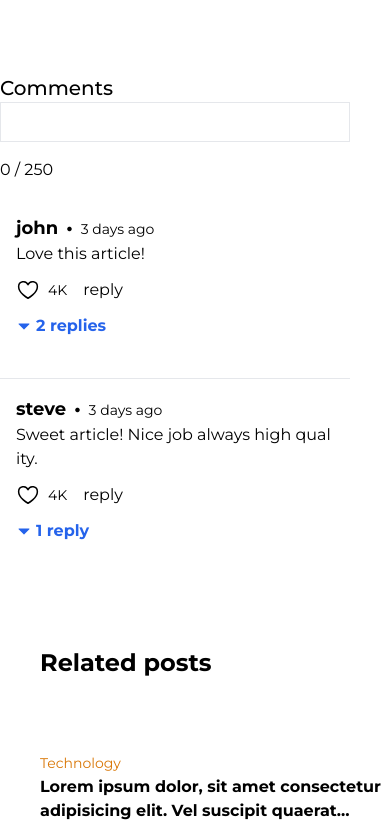
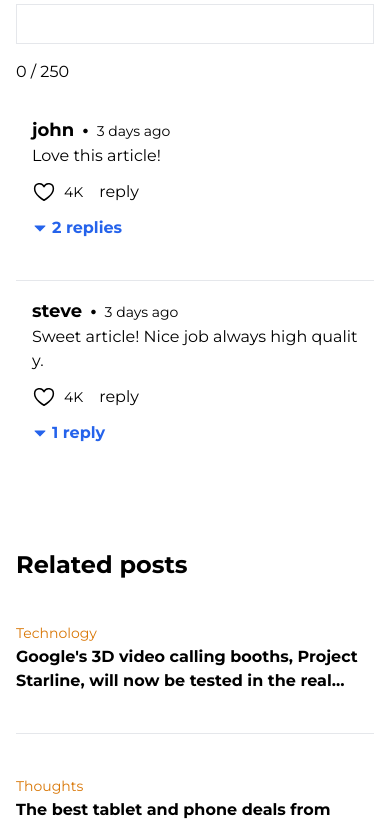
Before and after one commit to RahinF/blog, a React (Create React App) app: page /post/1 in a window 390 px wide. Shown: the part 1158-1982 px from the top of the page. Built offline with nearby package versions, Linux system fonts and the light colour scheme.

Commit message:
moved dummy post data, made split accept classes as props, home and post use card component

```diff
--- a/src/components/Card.tsx
+++ b/src/components/Card.tsx
@@ -1,11 +1,14 @@
-const Card = () => {
+import IPost from "../types/IPost";
+
+interface Props {
+  post: IPost;
+}
+
+const Card = ({ post }: Props) => {
   return (
     <article className="py-10">
-      <span className="text-sm text-primary">Technology</span>
-      <h1 className="font-bold line-clamp-2">
-        Lorem ipsum dolor, sit amet consectetur adipisicing elit. Vel suscipit
-        quaerat architecto iure voluptates.
-      </h1>
+      <span className="text-sm capitalize text-primary">{post.category}</span>
+      <h1 className="font-bold line-clamp-2">{post.title}</h1>
     </article>
   );
 };
--- a/src/layout/Split.tsx
+++ b/src/layout/Split.tsx
@@ -1,24 +1,44 @@
+import clsx from "clsx";
+
 interface Props {
   children: React.ReactNode;
+  classes?: string;
 }
 
-const Split = ({ children }: Props) => {
+const Split = ({ children, classes }: Props) => {
   return (
-    <main className="m-auto flex min-h-screen max-w-screen-lg flex-col lg:flex-row">
+    <main
+      className={clsx({
+        "min-h-screen max-w-screen-lg": true,
+        "m-auto flex flex-col gap-20 px-4 py-20": true,
+        "lg:flex-row xl:px-0": true,
+        [classes as string]: classes,
+      })}
+    >
       {children}
     </main>
   );
 };
 
-Split.Left = ({ children }: Props) => {
+Split.Left = ({ children, classes }: Props) => {
   return (
-    <article className="basis-full pr-10 pt-20 lg:border-r">{children}</article>
+    <article
+      className={clsx("basis-full", {
+        [classes as string]: classes,
+      })}
+    >
+      {children}
+    </article>
   );
 };
 
-Split.Right = ({ children }: Props) => {
+Split.Right = ({ children, classes }: Props) => {
   return (
-    <aside className="flex basis-1/2 flex-col gap-8 pl-10 py-20">
+    <aside
+      className={clsx("basis-1/2", {
+        [classes as string]: classes,
+      })}
+    >
       {children}
     </aside>
   );
--- a/src/pages/Home.tsx
+++ b/src/pages/Home.tsx
@@ -1,30 +1,7 @@
+import Card from "../components/Card";
+import posts from "../placeholder/post";
+
 const Home = () => {
-
-  const featuredPosts = [
-    {
-      title:
-        "Google's 3D video calling booths, Project Starline, will now be tested in the real world",
-      date: "21 Janurary 2002",
-      image:
-        "https://images.unsplash.com/photo-1664997430789-b32d7653ff12?ixlib=rb-1.2.1&ixid=MnwxMjA3fDB8MHxwaG90by1wYWdlfHx8fGVufDB8fHx8&auto=format&fit=crop&w=1174&q=80",
-    },
-    {
-      title: "The best tablet and phone deals from Amazon's October Prime Day",
-      date: "",
-      image: "",
-    },
-    {
-      title: "The OnePlus N300 is coming next month with 33W fast charging",
-      date: "",
-      image: "",
-    },
-    {
-      title: "Samsung's One UI 5 is coming soon with some very iOS-like vibes",
-      date: "",
-      image: "",
-    },
-  ];
-
   const Post = (
     <section>
       <div className="overflow-hidden object-cover">
@@ -56,19 +33,20 @@ const Home = () => {
     <main className="m-auto min-h-screen max-w-screen-lg px-4 xl:px-0">
       <div className="mt-20 flex flex-col gap-10 md:flex-row">
         <article className="flex basis-full flex-col gap-4">
-          <img src={featuredPosts[0].image} alt={featuredPosts[0].title} />
+          <img
+            className="max-h-96 object-cover"
+            src={posts[0].image}
+            alt={posts[0].title}
+          />
           <header>
-            <span>{featuredPosts[0].date}</span>
-            <h1 className="text-3xl font-bold">{featuredPosts[0].title}</h1>
+            <span>{posts[0].date}</span>
+            <h1 className="text-3xl font-bold">{posts[0].title}</h1>
           </header>
         </article>
 
         <div className="flex basis-1/2 flex-col divide-y">
-          {featuredPosts.slice(1).map((post, index) => (
-            <article className="py-10" key={index}>
-              <span className="text-sm text-amber-600">Technology</span>
-              <h1 className="font-bold">{post.title}</h1>
-            </article>
+          {posts.slice(1, 4).map(post => (
+            <Card post={post} key={post.id} />
           ))}
         </div>
       </div>
@@ -76,7 +54,7 @@ const Home = () => {
       <article className="my-20">
         <h1 className="mb-4 text-xl font-bold">Latest Posts</h1>
 
-        <div className="grid grid-cols-1 gap-10 sm:grid-cols-2">
+        <div className="grid grid-cols-1 gap-20 sm:grid-cols-2">
           {[...Array(10)].map((_, index) => Post)}
         </div>
       </article>
--- a/src/pages/Post.tsx
+++ b/src/pages/Post.tsx
@@ -2,6 +2,7 @@ import { PencilSimpleLine, TrashSimple } from "phosphor-react";
 import Card from "../components/Card";
 import Comments from "../features/comments/Comments";
 import Split from "../layout/Split";
+import posts from "../placeholder/post";
 
 const Post = () => {
   return (
@@ -24,17 +25,18 @@ const Post = () => {
           </div>
         </div>
 
-        <h1 className="text-4xl font-bold">
+        <h1 className="text-3xl font-bold">
           Lorem ipsum dolor sit amet consectetur adipisicing elit. Non earum
           similique tenetur illo veritatis harum!
         </h1>
         <div className="mt-10 overflow-hidden object-cover">
           <img
+            className="max-h-96 w-full object-cover"
             src="https://images.unsplash.com/photo-1657299171054-e679f630a776?ixlib=rb-1.2.1&ixid=MnwxMjA3fDF8MHxwaG90by1wYWdlfHx8fGVufDB8fHx8&auto=format&fit=crop&w=1170&q=80"
             alt=""
           />
         </div>
-        <p className="mt-10 max-w-prose mb-20">
+        <p className="mt-10 mb-20 max-w-prose">
           Lorem ipsum, dolor sit amet consectetur adipisicing elit. Minus
           blanditiis quo molestias sapiente ad in exercitationem tempore,
           expedita, temporibus, dignissimos laudantium quae. Deleniti, aliquid
@@ -48,9 +50,9 @@ const Post = () => {
 
       <Split.Right>
         <h1 className="text-2xl font-bold">Related posts</h1>
-        <div className="flex flex-col gap-10">
-          {[...Array(5)].map((_, index) => (
-            <Card key={index} />
+        <div className="divide-y">
+          {posts.slice(0, 5).map((post) => (
+            <Card post={post} key={post.id} />
           ))}
         </div>
       </Split.Right>
--- /dev/null
+++ b/src/placeholder/post.ts
@@ -0,0 +1,50 @@
+import IPost from "../types/IPost";
+
+const posts: IPost[] = [
+  {
+    id: 1,
+    title:
+      "Google's 3D video calling booths, Project Starline, will now be tested in the real world",
+    date: "21 Janurary 2002",
+    image:
+      "https://images.unsplash.com/photo-1664997430789-b32d7653ff12?ixlib=rb-1.2.1&ixid=MnwxMjA3fDB8MHxwaG90by1wYWdlfHx8fGVufDB8fHx8&auto=format&fit=crop&w=1174&q=80",
+    category: "technology",
+  },
+  {
+    id: 2,
+    title: "The best tablet and phone deals from Amazon's October Prime Day",
+    date: "",
+    image: "",
+    category: "thoughts",
+  },
+  {
+    id: 3,
+    title: "The OnePlus N300 is coming next month with 33W fast charging",
+    date: "",
+    image: "",
+    category: "project",
+  },
+  {
+    id: 4,
+    title: "Samsung's One UI 5 is coming soon with some very iOS-like vibes",
+    date: "",
+    image: "",
+    category: "thoughts",
+  },
+  {
+    id: 5,
+    title: "Samsung's One UI 5 is coming soon with some very iOS-like vibes",
+    date: "",
+    image: "",
+    category: "design",
+  },
+  {
+    id: 6,
+    title: "Samsung's One UI 5 is coming soon with some very iOS-like vibes",
+    date: "",
+    image: "",
+    category: "project",
+  },
+];
+
+export default posts;
--- /dev/null
+++ b/src/types/IPost.ts
@@ -0,0 +1,9 @@
+interface IPost {
+  id: number;
+  title: string;
+  category: string;
+  date: string;
+  image: string;
+}
+
+export default IPost;
```
